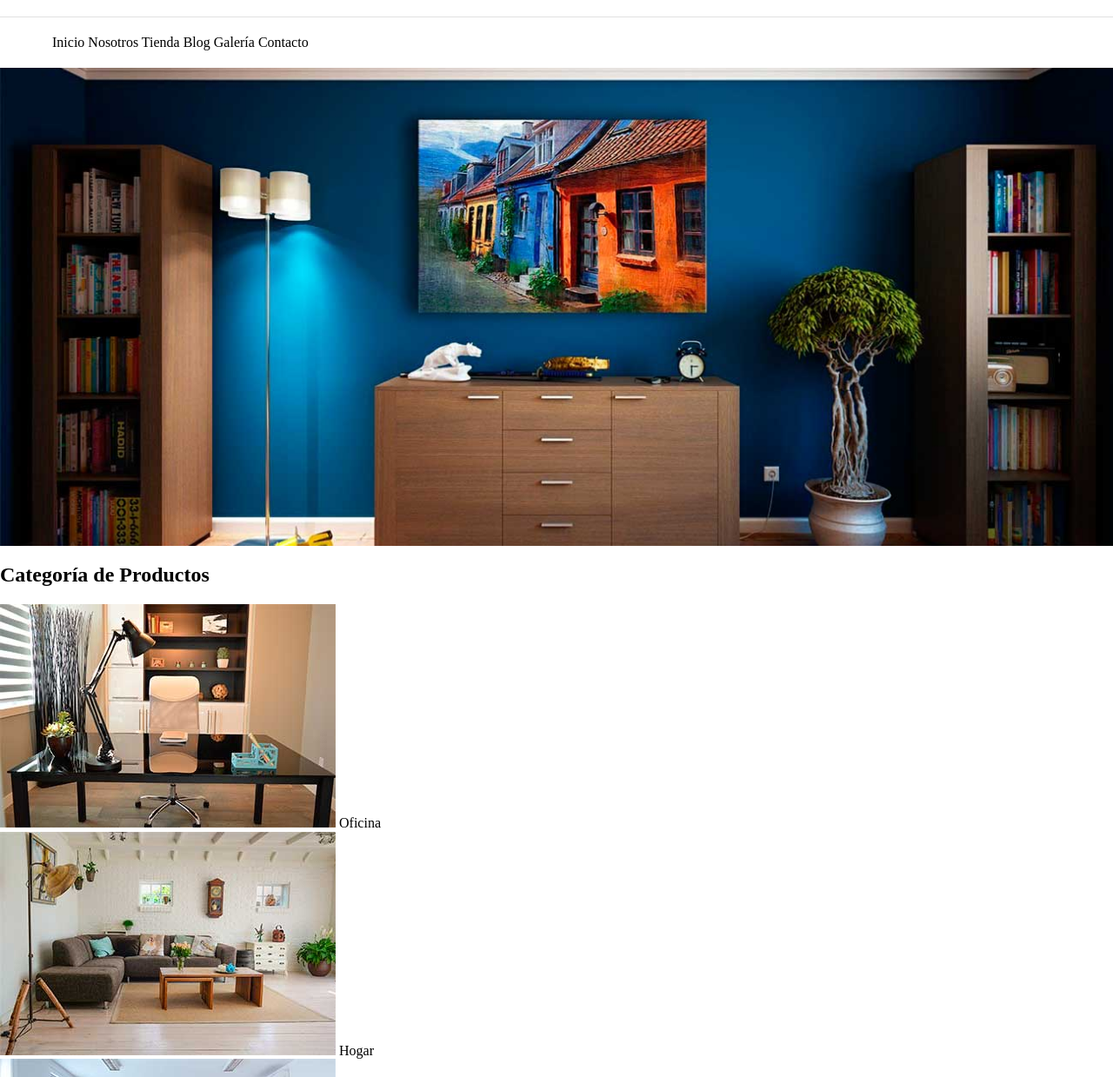
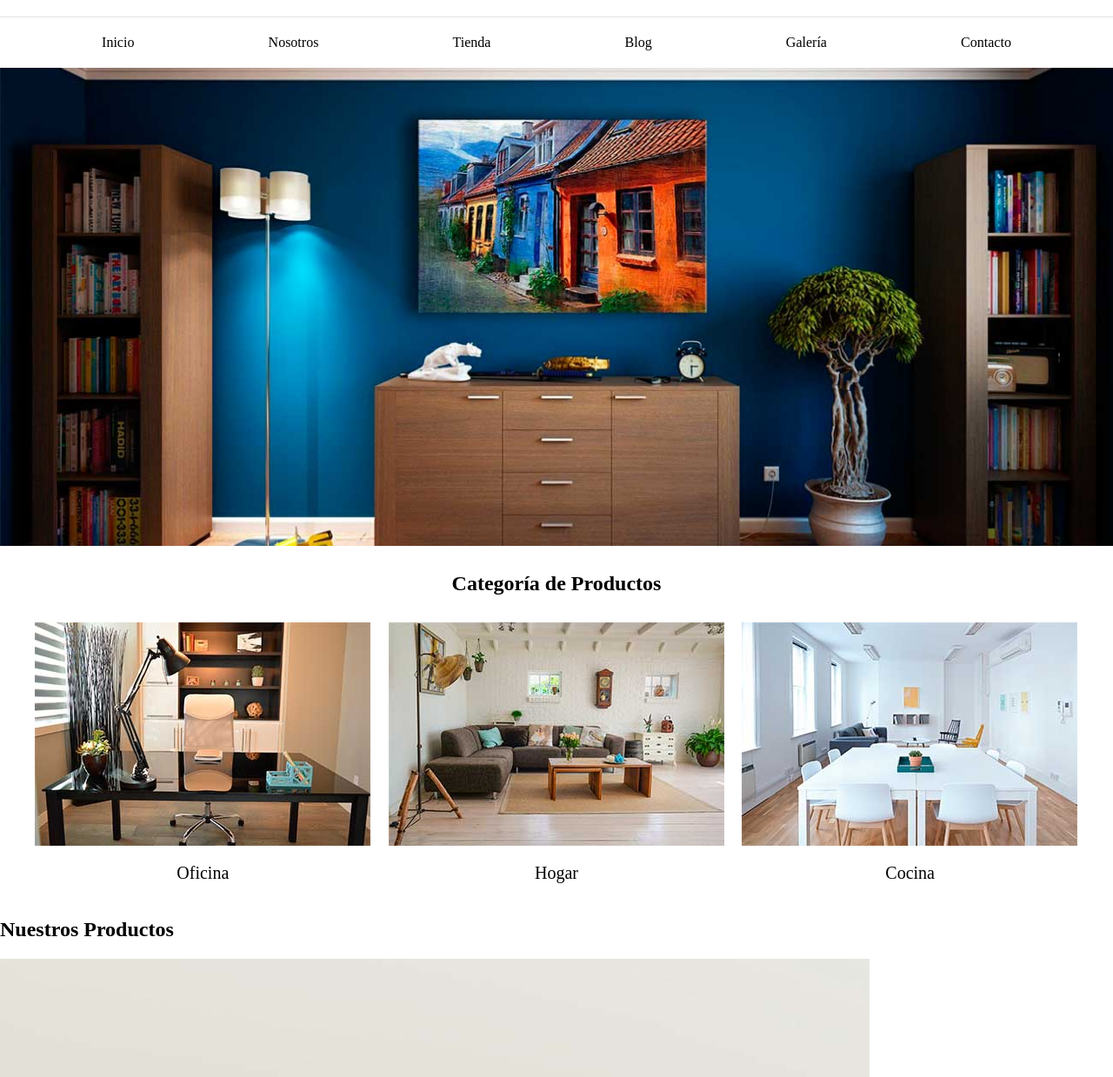
Before and after one commit to leydimabelvh/muebles-lazo, a plain HTML site: page index.html in a window 1280 px wide. Shown: the part 61-1300 px from the top of the page at 87% size. Drawn offline with Linux system fonts and the light colour scheme.

Commit message:
Add styles of category on main page

```diff
--- a/index.html
+++ b/index.html
@@ -14,7 +14,7 @@
     </header>
 
     <div class="menu-container">
-        <nav class="menu">
+        <nav class="menu generic-container">
             <a href="./index.html">Inicio</a>
             <a href="./nosotros.html">Nosotros</a>
             <a href="./tienda.html">Tienda</a>
@@ -26,19 +26,21 @@
 
     <div class="hero"></div>
 
-    <section>
-        <h2>Categoría de Productos</h2>
-        <div>
+    <section class="generic-container">
+        <h2 class="category-title">Categoría de Productos</h2>
+        <div class="category-container">
+            <div class="category-item">
                 <img src="./assets/images/categoria1.jpg" alt="Imagen de categoría Oficina">
                 <a href="#">Oficina</a>
             </div>
-        <div>
+            <div class="category-item">
                 <img src="./assets/images/categoria2.jpg" alt="Imagen de categoría Hogar">
                 <a href="#">Hogar</a>
             </div>
-        <div>
+            <div class="category-item">
                 <img src="./assets/images/categoria3.jpg" alt="Imagen de categoría Cocina">
                 <a href="#">Cocina</a>
+            </div>
         </div>
     </section>
 
--- a/styles/style.css
+++ b/styles/style.css
@@ -10,6 +10,13 @@ html {
 a {
     text-decoration: none;
     color: #000000;;
+}
+img {
+    max-width: 100%;
+}
+.generic-container {
+    max-width: 1200px;
+    margin: 0 auto;
 }
 
 /* Encabezado */
@@ -26,9 +33,10 @@ a {
     border-top: 1px solid #e1e1e1;
 }
 .menu {
-    padding: 20px;
-    max-width: 1200px;
-    margin: 0 auto;
+    padding: 20px 0px;
+    display: flex;
+    justify-content: space-around;
+    align-items: center;
 }
 .menu a {
 
@@ -40,7 +48,36 @@ a {
     background-repeat: no-repeat;
     background-position: center;
     background-size: cover;
-    width: 100vw;
+    width: 100%;
     height: 550px;
 
 }
+
+/* Categories */
+.category-container {
+    display: grid;
+    grid-template-columns: repeat(3, 1fr);
+    gap: 20px;
+}
+.category-title {
+    text-align: center;
+    padding: 10px 0px;
+    margin: 20px 0px;
+}
+.category-item{
+    text-align: center;
+}
+.category-item img {
+    display: block;
+}
+.category-item a{
+    display: block;
+    text-align: center;
+    padding: 20px;
+    font-size: 20px;
+}
+.category-item a:hover {
+    background-color: #037bc0;
+    color: #FFFFFF;
+    border-bottom-right-radius: 10px ;
+}
```
Lines whose indentation alone changed are shown as unchanged.
